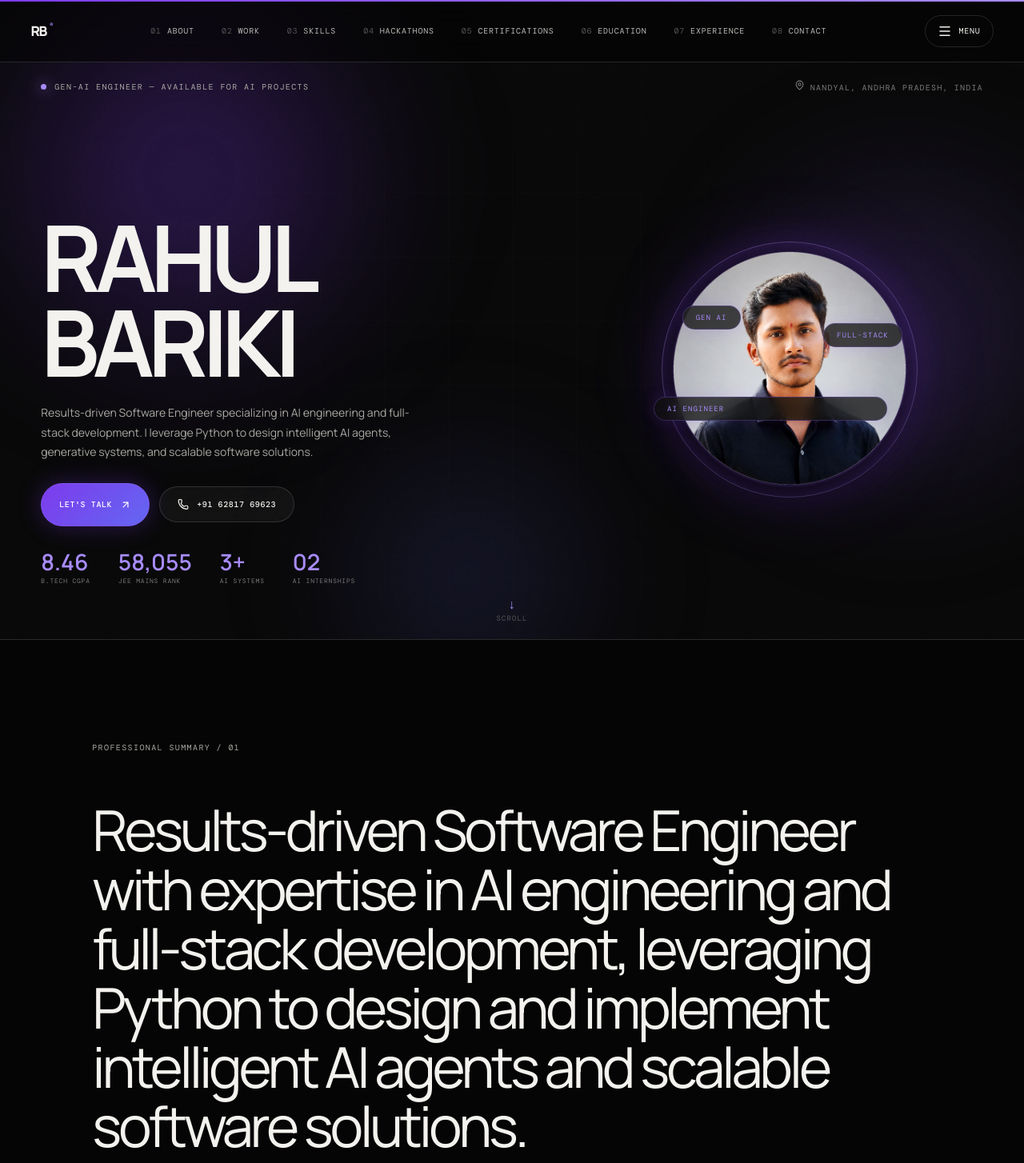
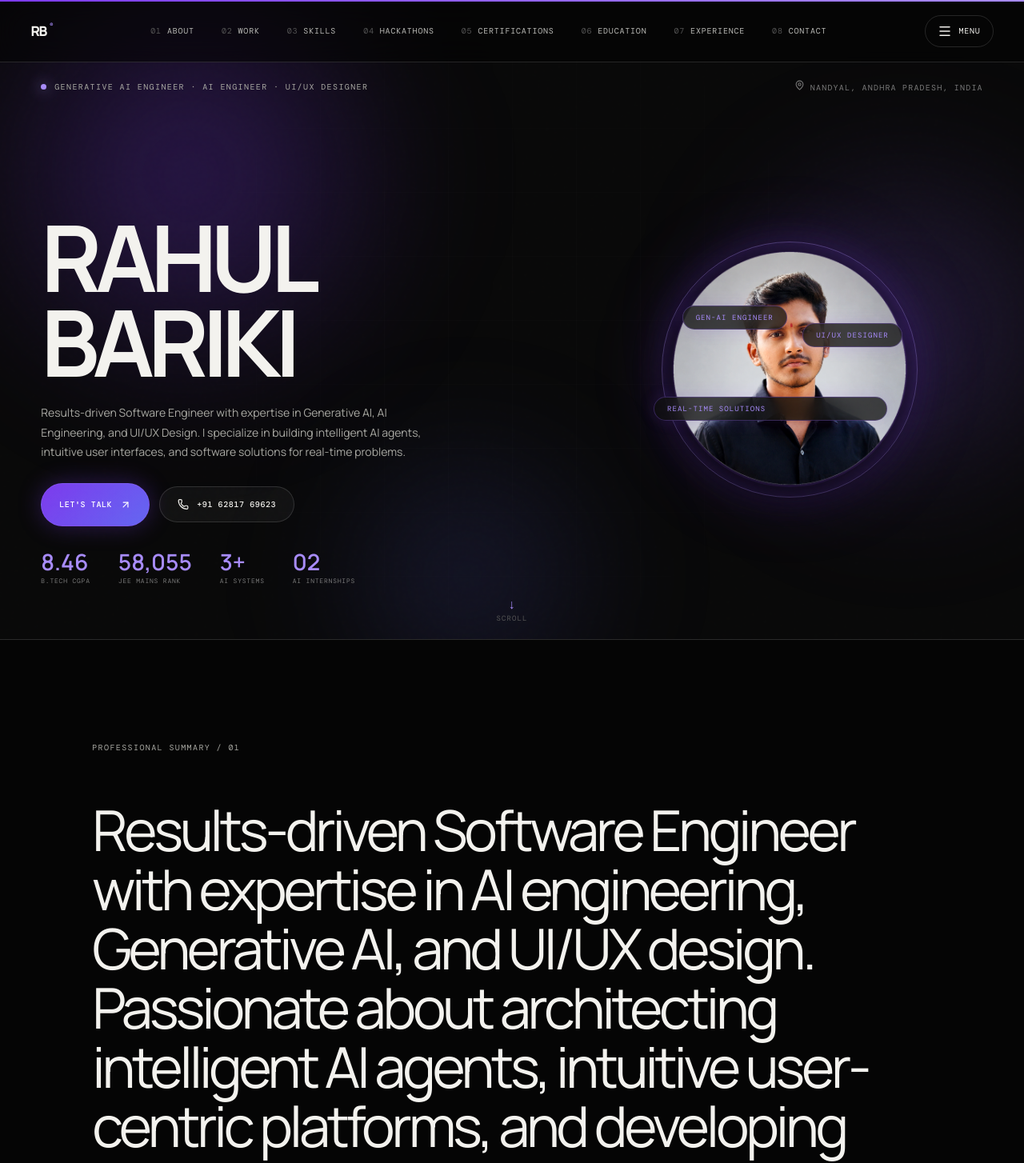
Before and after one commit to Rahulbariki/rahul-portfolio, a React (Vite) app: page / in a window 1280 px wide. Shown: the top 1454 px of the page at 80% size. Built offline with nearby package versions, Linux system fonts and the light colour scheme; a web font is replaced by a local one.

Commit message:
feat: highlight Generative AI Engineer, AI Engineer, UI/UX Designer, and Real-Time Problem Solving across hero, summary, and capabilities

```diff
--- a/src/App.jsx
+++ b/src/App.jsx
@@ -58,28 +58,31 @@ const projects = [
 ]
 
 const technicalSkills = {
-  languages: ['Python', 'C', 'C++'],
+  languages: ['Python', 'C', 'C++', 'HTML5', 'CSS3', 'JavaScript'],
   technologies: [
+    'Generative AI',
+    'AI Engineering',
     'Artificial Intelligence',
     'Machine Learning',
     'Natural Language Processing (NLP)',
-    'Generative AI',
     'AI Agents',
+    'UI/UX Design',
+    'User Experience & Wireframing',
     'Web Development',
     'API Integration',
     'Chatbot Development',
     'Automation Systems',
     'Prompt Engineering',
   ],
-  tools: ['Git', 'GitHub', 'VS Code', 'Antigravity', 'PowerBI', 'Supabase', 'FastAPI'],
-  softSkills: ['Problem Solving', 'Technical Presentation'],
+  tools: ['Git', 'GitHub', 'VS Code', 'Antigravity', 'PowerBI', 'Supabase', 'FastAPI', 'Vercel', 'UI/UX Tools'],
+  softSkills: ['Real-Time Problem Solving', 'Technical Presentation', 'UI/UX Design Thinking'],
 }
 
 const capabilities = [
-  { icon: BrainCircuit, title: 'AI & GenAI Systems', text: 'Architecting intelligent AI agents, prompt engineering pipelines, and multi-step generative workflows.' },
-  { icon: Layers3, title: 'Generative Automation', text: 'Building end-to-end NLP engines, chatbot architectures, and automated content generation pipelines.' },
-  { icon: Cpu, title: 'Full-Stack Development', text: 'Engineering responsive web applications with React, Python, FastAPI, Node.js, Express, and SQL.' },
-  { icon: Code2, title: 'Rapid Prototyping', text: 'Moving from complex software design to a testable, polished product with exceptional speed.' },
+  { icon: BrainCircuit, title: 'Generative AI Engineering', text: 'Architecting intelligent AI agents, prompt engineering pipelines, LLM workflows, and multi-step generative automation.' },
+  { icon: Cpu, title: 'AI Engineering & ML Systems', text: 'Building end-to-end NLP engines, chatbot architectures, machine learning models, and automated intelligence systems.' },
+  { icon: Layers3, title: 'UI/UX Design & Frontend', text: 'Designing intuitive, user-centric interfaces, visual design systems, wireframes, and seamless digital user experiences.' },
+  { icon: Code2, title: 'Real-Time Problem Solutions', text: 'Architecting software platforms and scalable solutions engineered to solve complex, real-time real-world problems.' },
 ]
 
 const hackathons = [
@@ -631,7 +634,7 @@ function Hero() {
 
       {/* Top status bar */}
       <motion.div className="hero-topbar" style={{ opacity }} initial={{ opacity: 0, y: -20 }} animate={{ opacity: 1, y: 0 }} transition={{ delay: 0.4 }}>
-        <div className="eyebrow"><span className="signal" /> Gen-AI ENGINEER — Available for AI Projects</div>
+        <div className="eyebrow"><span className="signal" /> GENERATIVE AI ENGINEER · AI ENGINEER · UI/UX DESIGNER</div>
         <div className="hero-topbar-right">
           <span className="hero-location"><MapPin size={13} /> Nandyal, Andhra Pradesh, India</span>
         </div>
@@ -646,7 +649,7 @@ function Hero() {
           </h1>
 
           <p className="hero-desc">
-            Results-driven Software Engineer specializing in AI engineering and full-stack development. I leverage Python to design intelligent AI agents, generative systems, and scalable software solutions.
+            Results-driven Software Engineer with expertise in Generative AI, AI Engineering, and UI/UX Design. I specialize in building intelligent AI agents, intuitive user interfaces, and software solutions for real-time problems.
           </p>
 
           <div className="hero-actions">
@@ -667,11 +670,11 @@ function Hero() {
           <div className="portrait-frame">
             <div className="portrait-glow" />
             <div className="portrait-border-ring" />
-            <img src="/assets/rahul-profile.png" alt="Rahul Bariki - Gen-AI Engineer" loading="eager" />
+            <img src="/assets/rahul-profile.png" alt="Rahul Bariki - Gen-AI Engineer & UI/UX Designer" loading="eager" />
 
-            <motion.span className="hero-float-tag tag-ai" initial={{ opacity: 0, scale: 0.8 }} animate={{ opacity: 1, scale: 1 }} transition={{ delay: 0.9 }}>GEN AI</motion.span>
-            <motion.span className="hero-float-tag tag-cv" initial={{ opacity: 0, scale: 0.8 }} animate={{ opacity: 1, scale: 1 }} transition={{ delay: 1.05 }}>FULL-STACK</motion.span>
-            <motion.span className="hero-float-tag tag-eng" initial={{ opacity: 0, scale: 0.8 }} animate={{ opacity: 1, scale: 1 }} transition={{ delay: 1.2 }}>AI ENGINEER</motion.span>
+            <motion.span className="hero-float-tag tag-ai" initial={{ opacity: 0, scale: 0.8 }} animate={{ opacity: 1, scale: 1 }} transition={{ delay: 0.9 }}>GEN-AI ENGINEER</motion.span>
+            <motion.span className="hero-float-tag tag-cv" initial={{ opacity: 0, scale: 0.8 }} animate={{ opacity: 1, scale: 1 }} transition={{ delay: 1.05 }}>UI/UX DESIGNER</motion.span>
+            <motion.span className="hero-float-tag tag-eng" initial={{ opacity: 0, scale: 0.8 }} animate={{ opacity: 1, scale: 1 }} transition={{ delay: 1.2 }}>REAL-TIME SOLUTIONS</motion.span>
           </div>
         </motion.div>
       </div>
@@ -689,12 +692,12 @@ function Manifesto() {
     <section className="manifesto" id="about">
       <div className="section-kicker">Professional Summary / 01</div>
       <motion.p initial={{ opacity: 0.2 }} whileInView={{ opacity: 1 }} viewport={{ once: true, amount: 0.5 }} transition={{ duration: 1.2 }}>
-        Results-driven Software Engineer with expertise in AI engineering and full-stack development, leveraging Python to design and implement intelligent AI agents and scalable software solutions.
+        Results-driven Software Engineer with expertise in AI engineering, Generative AI, and UI/UX design. Passionate about architecting intelligent AI agents, intuitive user-centric platforms, and developing software solutions to solve real-time problems.
       </motion.p>
       <div className="manifesto-meta">
         <span>📍 Nandyal, Andhra Pradesh, India</span>
         <span>🎓 B.Tech CSE (AI & ML) — 8.46 CGPA</span>
-        <span>💼 Gen-AI Engineer</span>
+        <span>💼 Target Roles: Generative AI Engineer | AI Engineer | UI/UX Designer</span>
       </div>
     </section>
   )
```
